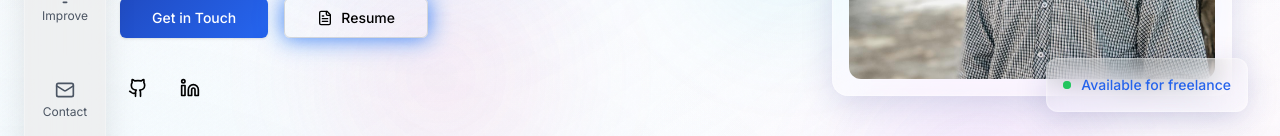
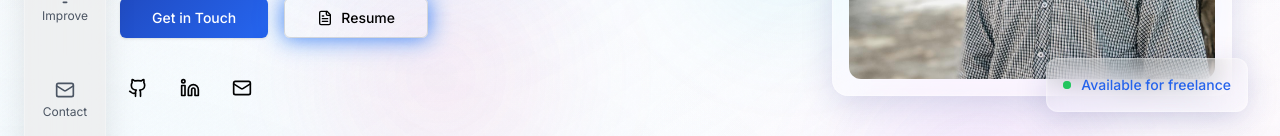
Before and after one commit to MuhammadAmas/My-Portfolio, a React (Vite) app: page / in a window 1280 px wide. Shown: the part 458-594 px from the top of the page. Built offline with nearby package versions, Linux system fonts and the light colour scheme.

Commit message:
feat: add email button to Hero component for direct contact

```diff
--- a/src/components/Hero.jsx
+++ b/src/components/Hero.jsx
@@ -1,7 +1,7 @@
 import { useState, useEffect } from "react";
 import { Button } from "./ui/button";
 import { motion, useMotionValue, useSpring } from "framer-motion";
-import { ArrowDown, Github, Linkedin, FileText } from "lucide-react";
+import { ArrowDown, Github, Linkedin, FileText, Mail } from "lucide-react";
 import { AnimatedDecoration } from "./ui/animated-section";
 import { fadeIn, slideIn, zoomIn } from "../lib/animations";
 import { handleSmoothScroll } from "../lib/smoothScroll";
@@ -242,6 +242,28 @@ const Hero = () => {
                 </a>
               </Button>
             </motion.div>
+             <motion.div whileHover={{ y: -5 }} whileTap={{ y: 0 }}>
+              <Button variant="ghost" size="icon" asChild className="relative cursor-pointer">
+                <a
+                  href="mailto:amaswaseem@gmail.com"
+                  target="_blank"
+                  rel="noopener noreferrer"
+                  aria-label="Email"
+                  onClick={() =>
+                    trackExternalLink(
+                      "mailto:amaswaseem@gmail.com",
+                      "Email Link",
+                    )
+                  }
+                >
+                  <Mail className="h-5 w-5" />
+                  <motion.div
+                    className="absolute inset-0 bg-blue-600/10 rounded-full -z-10 opacity-0"
+                    whileHover={{ opacity: 1, scale: 1.2 }}
+                  />
+                </a>
+              </Button>
+            </motion.div>
           </motion.div>
         </motion.div>
 
```
